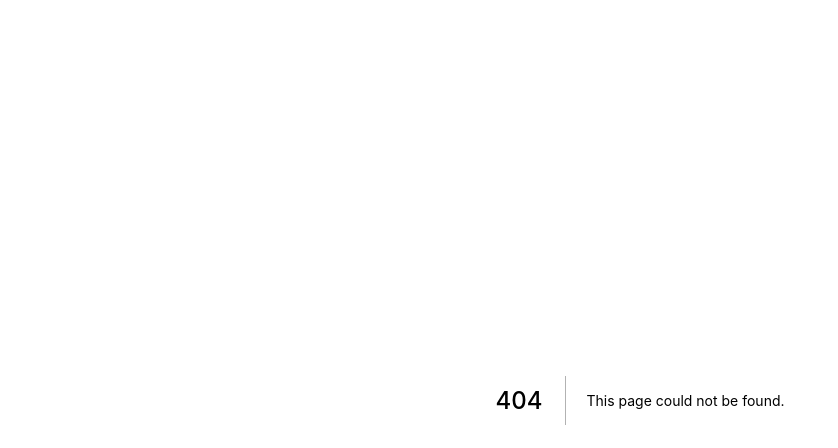
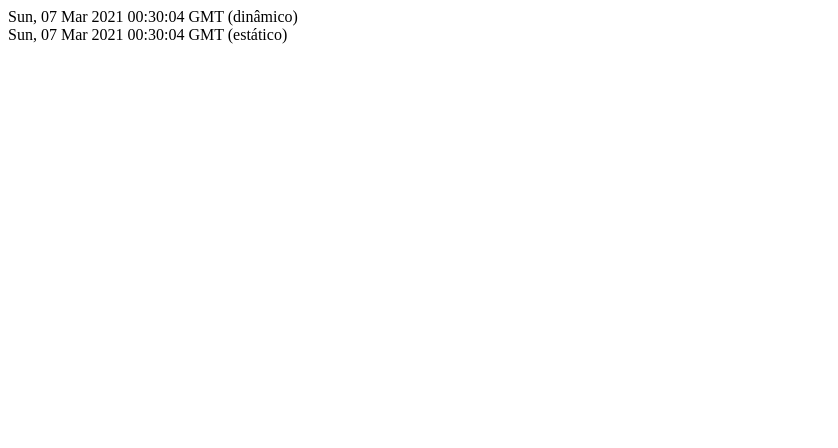
Before and after one commit to LucasMassignani/first-nextjs-project, a Next.js app: page /tempo in a window 1280 px wide. Before the commit this address had no page. Shown: the top 448 px of the page, without its empty margins (0-838 px from the left). Built offline with nearby package versions, Linux system fonts and the light colour scheme.

Commit message:
teste getStaticProps

```diff
--- /dev/null
+++ b/pages/tempo.js
@@ -0,0 +1,23 @@
+function Tempo(props) {
+  const dynamicDate = new Date();
+  const dynamicDateString = dynamicDate.toGMTString();
+
+  return (
+    <div>
+      <div>{dynamicDateString} (dinâmico)</div>
+      <div>{props.staticDateString} (estático)</div>
+    </div>
+  );
+}
+
+export function getStaticProps() {
+  const staticDate = new Date();
+  const staticDateString = staticDate.toGMTString();
+
+  return {
+    props: {
+      staticDateString
+    }
+  }
+}
+export default Tempo;
```
